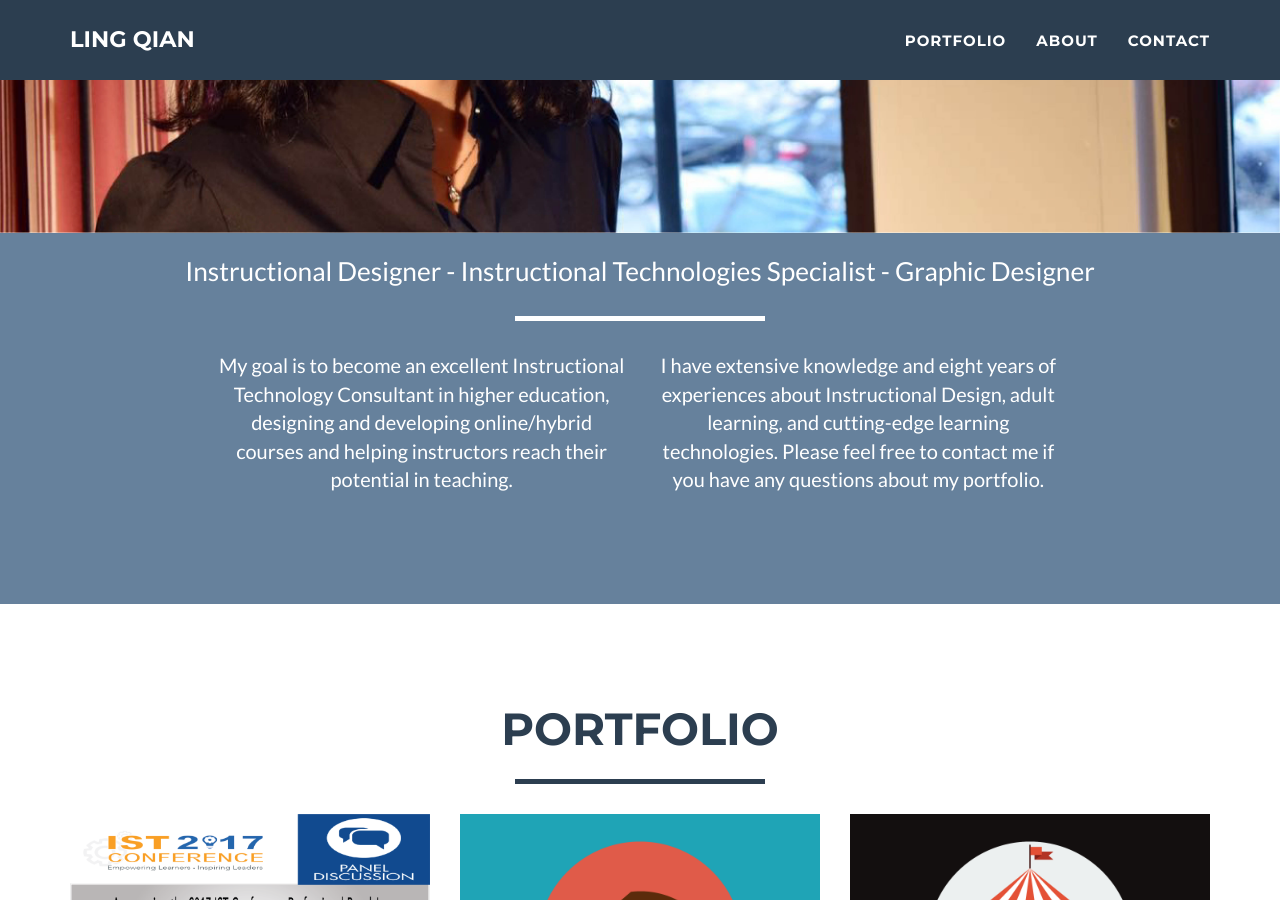
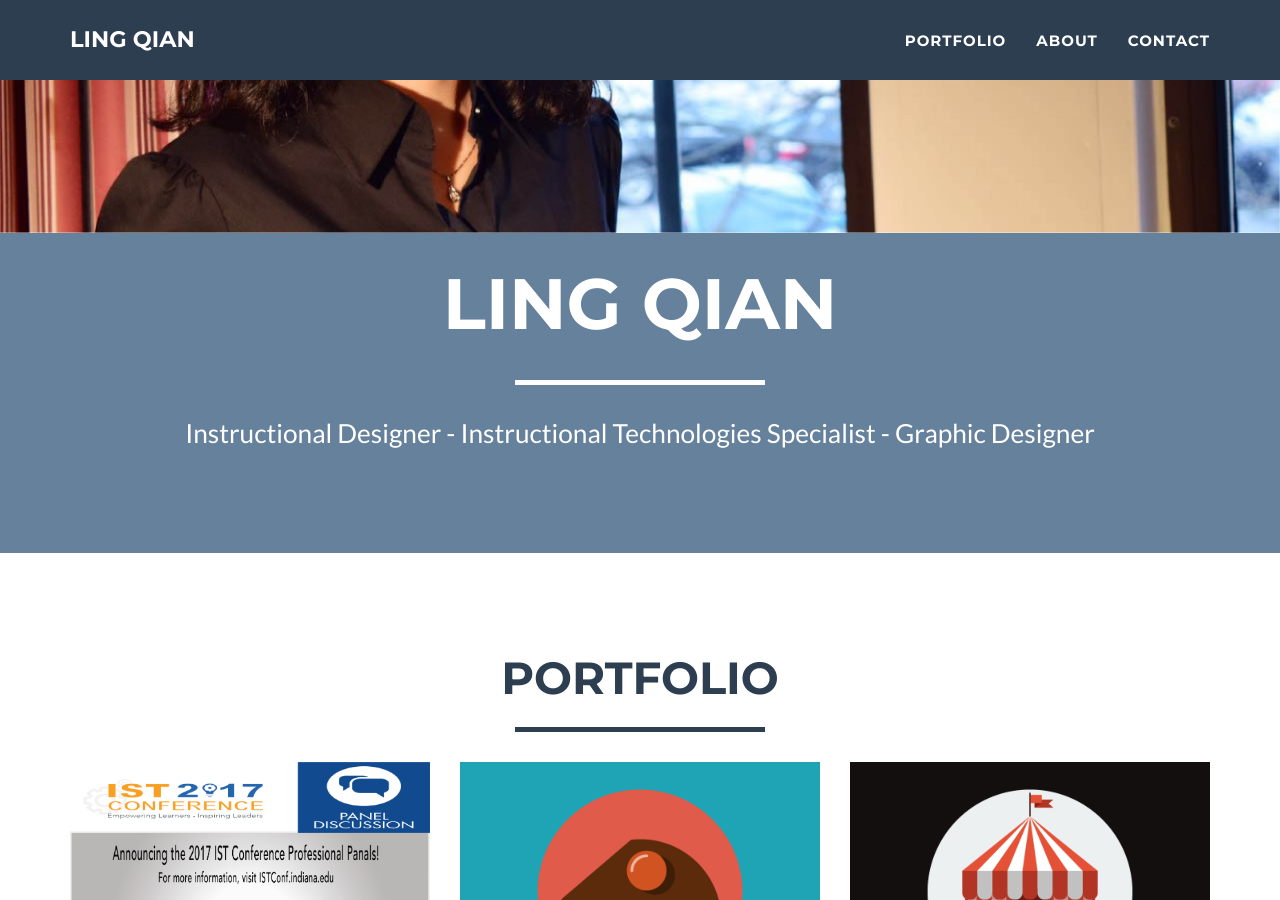
Before and after one commit to lingqiann/lingqiann.github.io, a Jekyll site: the page built from index.html, in a window 1280 px wide and 900 px high, scrolled down 425 px. Built offline with Jekyll 4.4.1, drawn with Linux system fonts in a browser that asks for light colours.

Commit message:
move about to header

```diff
--- a/_includes/header.html
+++ b/_includes/header.html
@@ -5,16 +5,9 @@
                 <div class="col-lg-12">
                     <img class="img-responsive img-banner" src="img/profile.jpeg" alt="">
                     <div class="intro-text">
+                        <span class="name">Ling Qian</span>
+                        <hr class="star-light">
                         <span class="skills">{{ site.skills }}</span>
-                        <hr class="star-light">
-                        <div class="row">
-                            <div class="col-lg-4 col-lg-offset-2">
-                                <p>My goal is to become an excellent Instructional Technology Consultant in higher education, designing and developing online/hybrid courses and helping instructors reach their potential in teaching.</p>
-                            </div>
-                            <div class="col-lg-4">
-                                <p>I have extensive knowledge and eight years of experiences about Instructional Design, adult learning, and cutting-edge learning technologies. Please feel free to contact me if you have any questions about my portfolio.</p>
-                            </div>
-                        </div>
                     </div>
                 </div>
             </div>
```
